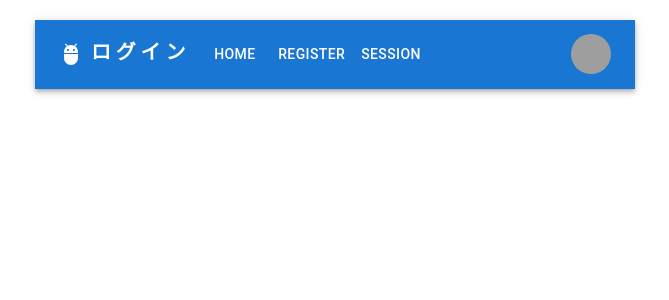
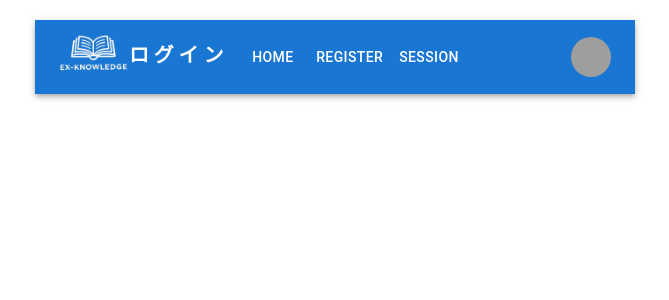
Before and after one commit to kongo-28/ex_knowledge_client, a Next.js app: page /session in a window 1280 px wide. Shown: the top 300 px of the page, without its empty margins (305-974 px from the left). Built offline with nearby package versions, Linux system fonts and the light colour scheme; grey boxes are pictures that could not be loaded.

Commit message:
アイコンを変更し、ルートへのリンク化

```diff
--- a/components/ResponsiveAppBar.tsx
+++ b/components/ResponsiveAppBar.tsx
@@ -49,7 +49,16 @@ function ResponsiveAppBar({ title }: HeaderProps) {
     <AppBar position="static">
       <Container maxWidth="xl">
         <Toolbar disableGutters>
-          <AdbIcon sx={{ display: { xs: "none", md: "flex" }, mr: 1 }} />
+          {/* <AdbIcon sx={{ display: { xs: "none", md: "flex" }, mr: 1 }} /> */}
+
+          <Link href="/">
+            <Image
+              src="/IMG_0076.PNG"
+              width={70}
+              height={70}
+              alt="Picture of the author"
+            />
+          </Link>
           <Typography
             variant="h6"
             noWrap
@@ -103,7 +112,7 @@ function ResponsiveAppBar({ title }: HeaderProps) {
               ))}
             </Menu>
           </Box>
-          <AdbIcon sx={{ display: { xs: "flex", md: "none" }, mr: 1 }} />
+          {/* <AdbIcon sx={{ display: { xs: "flex", md: "none" }, mr: 1 }} /> */}
           <Typography
             variant="h5"
             noWrap
```
Also changed, not shown: public/IMG_0076.PNG (added), 1 other file (tests, documents, lock files or other folders).
